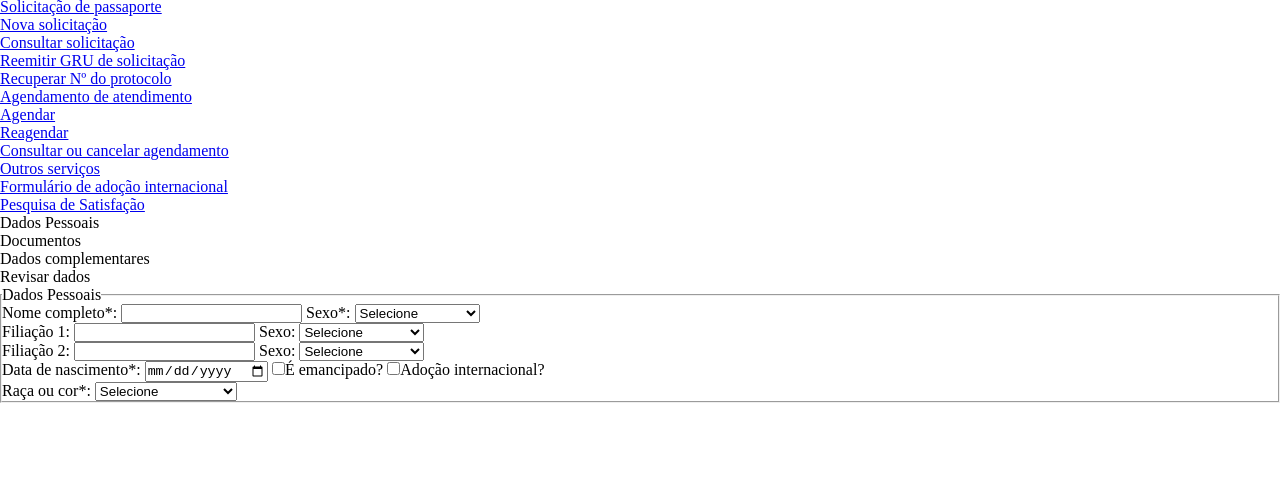
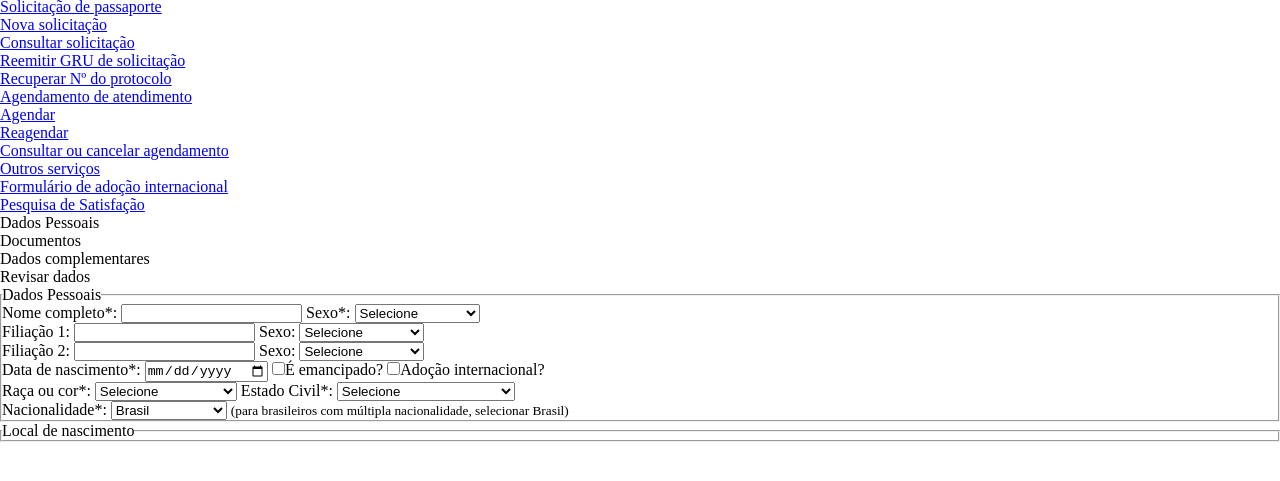
Before and after one commit to Leillac88/passport-issuance, a plain HTML site: page index.html in a window 1280 px wide. Shown: the part 189-670 px from the top of the page. Drawn offline with Linux system fonts and the light colour scheme.

Commit message:
finaizei o primeiro fieldset

```diff
--- a/index.html
+++ b/index.html
@@ -110,7 +110,7 @@
 
                     <div class="row5">
                         <label for="cor">Raça ou cor*:
-                            <select name="cor" id="racaoucor">
+                            <select name="cor" id="racaoucor" required>
                                 <option>Selecione</option>
                                 <option>Amarela</option>
                                 <option>Branca</option>
@@ -121,7 +121,36 @@
                                 <option>Não desejo declarar</option>
                             </select>
                         </label>
+
+                        <label for="estadocivil">Estado Civil*:
+                            <select name="estadocivil" id="estadocivil" required>
+                                <option>Selecione</option>
+                                <option>Solteiro(a)</option>
+                                <option>Casado(a)</option>
+                                <option>Viúvo(a)</option>
+                                <option>Separado(a) judicialmente</option>
+                                <option>Divorciado(a)</option>
+                                <option>União estável</option>
+                            </select>
+                        </label>
                     </div>
+
+                    <div class="row6">
+                        <label for="nacionalidade">Nacionalidade*:
+                            <select name="nacionalidade" id="nacionalidade" required>
+                                <option>Brasil</option>
+                                <option>Espanha</option>
+                                <option>Estados Unidos</option>
+                                <option>França</option>
+                                <option>Itália</option>
+                            </select>
+                        </label>
+                        <small>(para brasileiros com múltipla nacionalidade, selecionar Brasil)</small>
+                    </div>
+                </fieldset>
+
+                <fieldset>
+                    <legend>Local de nascimento</legend>
 
 
 
```
